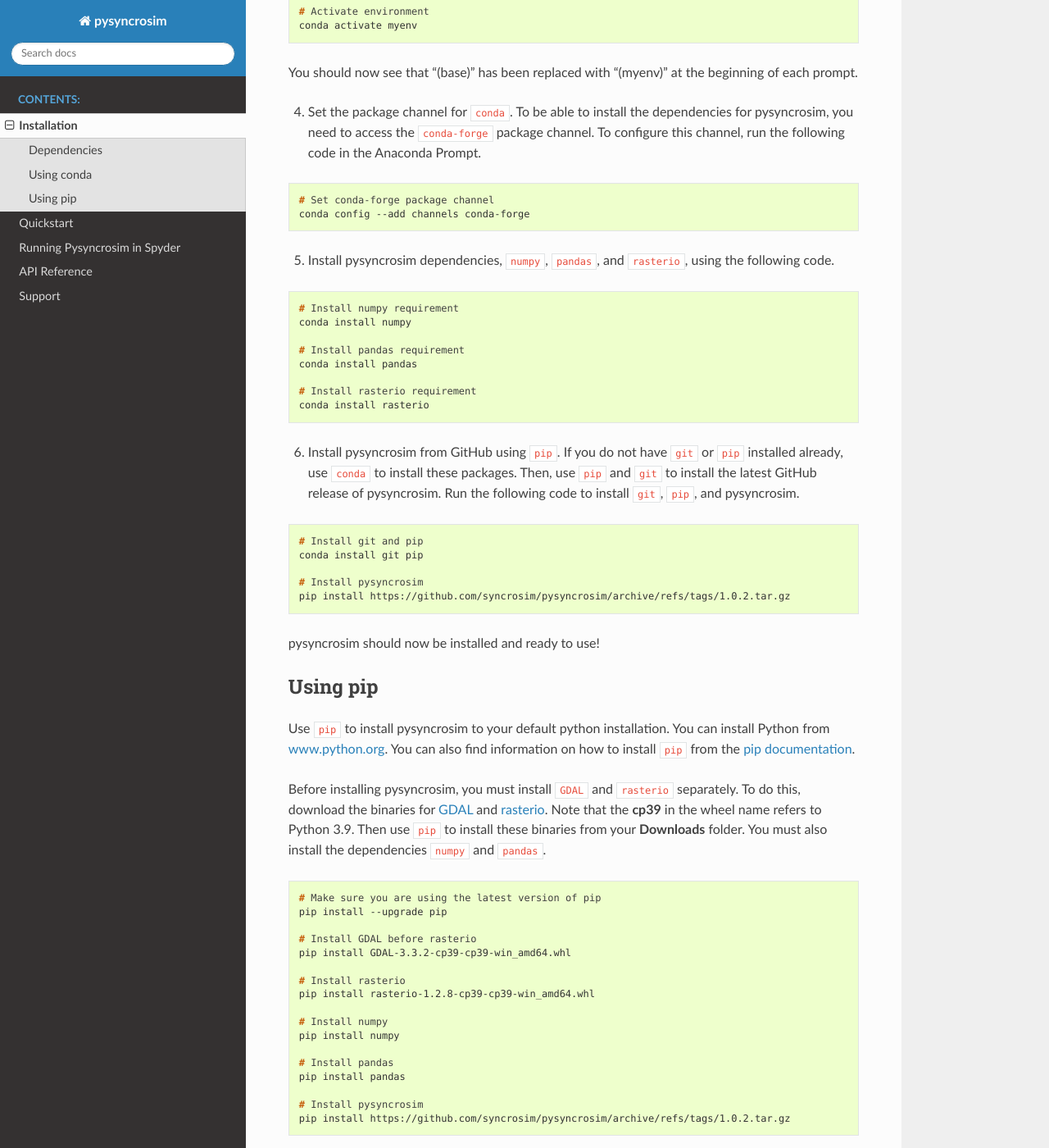
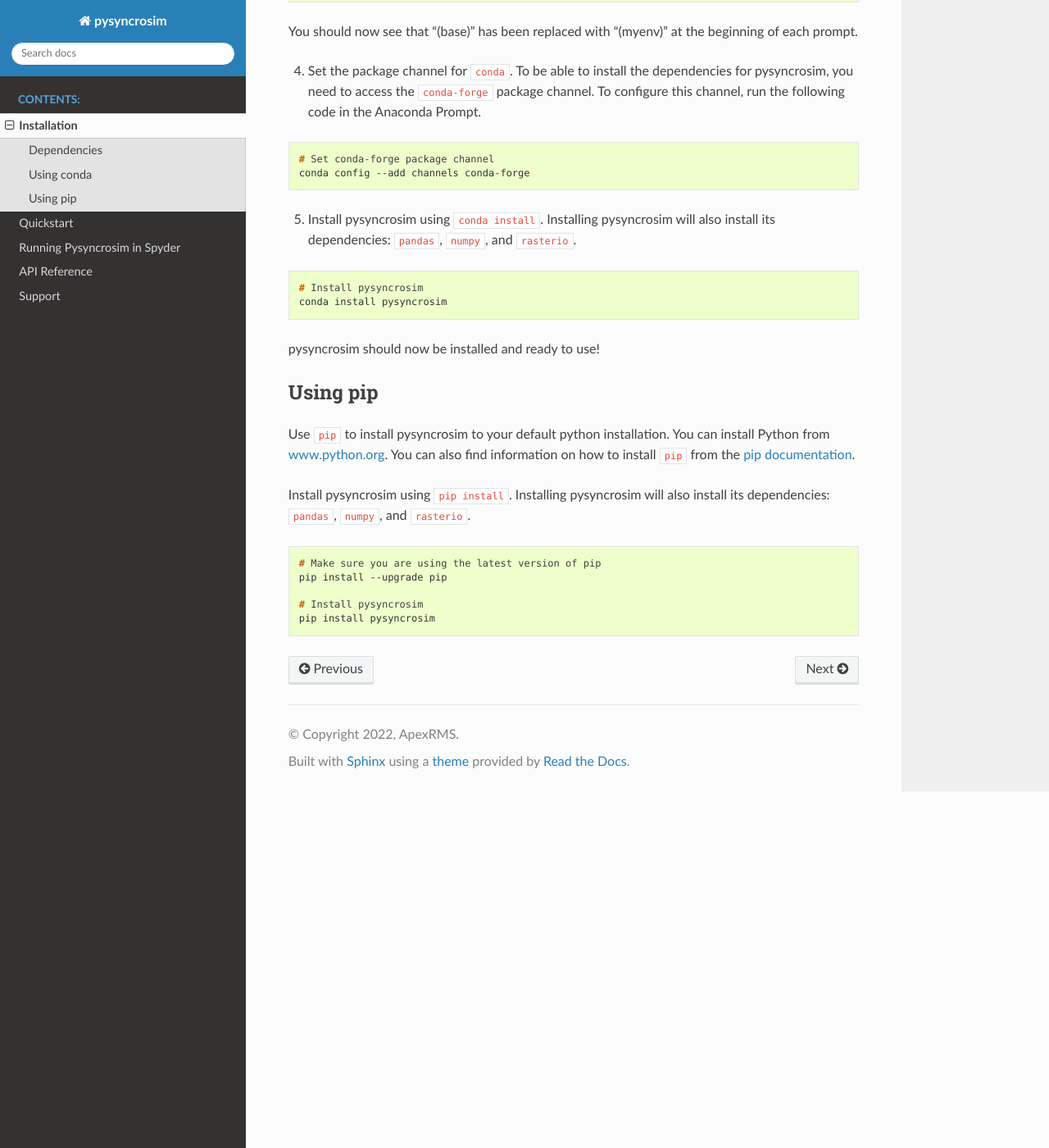
Before and after one commit to syncrosim/pysyncrosim, a Sphinx documentation site: the page built from docs/install.rst, in a window 1280 px wide and 1400 px high, scrolled down 1145 px. Shown: the whole window at 82% size. Built offline with Sphinx 7.4.7 and the Read the Docs theme 2.0.0, drawn with Linux system fonts in a browser that asks for light colours; pages that are not in the unit, such as notebooks, are missing from menus; some of the changed text lies outside the part shown.

Commit message:
Updating install instructions, incrementing version

```diff
--- a/docs/conf.py
+++ b/docs/conf.py
@@ -18,7 +18,7 @@
 # -- Project information -----------------------------------------------------
 
 project = 'pysyncrosim'
-copyright = '2021, ApexRMS'
+copyright = '2022, ApexRMS'
 author = 'ApexRMS'
 
 # The full version, including alpha/beta/rc tags
--- a/docs/install.rst
+++ b/docs/install.rst
@@ -1,6 +1,6 @@
 Installation
 ============
-pysyncrosim can be installed using either the ``conda`` or ``pip`` package managers. ``conda`` is a general package manager capable of installing packages from many sources, but ``pip`` is strictly a Python package manager. For this reason, using ``pip`` requires downloading and installing dependency binaries, so we recommend using the ``conda`` installation method. While the installation instructions below are based on a Windows 10 operating system, similar steps can be used to install pysyncrosim for Linux.
+pysyncrosim can be installed using either the ``conda`` or ``pip`` package managers. ``conda`` is a general package manager capable of installing packages from many sources, but ``pip`` is strictly a Python package manager. While the installation instructions below are based on a Windows 10 operating system, similar steps can be used to install pysyncrosim for Linux.
 
 Before beginning the installation of pysyncrosim, make sure you have the latest release of `SyncroSim`_ installed.
 
@@ -50,28 +50,12 @@
 	# Set conda-forge package channel
 	conda config --add channels conda-forge
 
-5. Install pysyncrosim dependencies, ``numpy``, ``pandas``, and ``rasterio``, using the following code.
+5. Install pysyncrosim using ``conda install``. Installing pysyncrosim will also install its dependencies: ``pandas``, ``numpy``, and ``rasterio``.
 
 .. code-block:: console
 
-	# Install numpy requirement
-	conda install numpy
-
-	# Install pandas requirement
-	conda install pandas
-
-	# Install rasterio requirement
-	conda install rasterio
-
-6. Install pysyncrosim from GitHub using ``pip``. If you do not have ``git`` or ``pip`` installed already, use ``conda`` to install these packages. Then, use ``pip`` and ``git`` to install the latest GitHub release of pysyncrosim. Run the following code to install ``git``, ``pip``, and pysyncrosim.
-
-.. code-block:: console
-
-	# Install git and pip
-	conda install git pip
-
 	# Install pysyncrosim
-	pip install https://github.com/syncrosim/pysyncrosim/archive/refs/tags/1.0.2.tar.gz
+	conda install pysyncrosim
 
 pysyncrosim should now be installed and ready to use!
 
@@ -83,27 +67,12 @@
 	.. _www.python.org: https://www.python.org/downloads/
 	.. _pip documentation: https://pip.pypa.io/en/stable/installation/
 
-Before installing pysyncrosim, you must install ``GDAL`` and ``rasterio`` separately. To do this, download the binaries for `GDAL`_ and `rasterio`_. Note that the **cp39** in the wheel name refers to Python 3.9. Then use ``pip`` to install these binaries from your **Downloads** folder. You must also install the dependencies ``numpy`` and ``pandas``.
-
-	.. _GDAL: https://www.lfd.uci.edu/~gohlke/pythonlibs/#gdal
-	.. _rasterio: https://www.lfd.uci.edu/~gohlke/pythonlibs/#rasterio
+Install pysyncrosim using ``pip install``. Installing pysyncrosim will also install its dependencies: ``pandas``, ``numpy``, and ``rasterio``.
 
 .. code-block:: console
 
 	# Make sure you are using the latest version of pip
 	pip install --upgrade pip
 
-	# Install GDAL before rasterio
-	pip install GDAL-3.3.2-cp39-cp39-win_amd64.whl
-
-	# Install rasterio
-	pip install rasterio-1.2.8-cp39-cp39-win_amd64.whl
-
-	# Install numpy
-	pip install numpy
-
-	# Install pandas
-	pip install pandas
-
 	# Install pysyncrosim
-	pip install https://github.com/syncrosim/pysyncrosim/archive/refs/tags/1.0.2.tar.gz
+	pip install pysyncrosim
--- a/pysyncrosim/_version.py
+++ b/pysyncrosim/_version.py
@@ -1 +1 @@
-__version__ = "1.0.6"
+__version__ = "1.0.7"
```
Also changed, not shown: README.md (+5 -32 lines), setup.py (+7 -1 lines).
